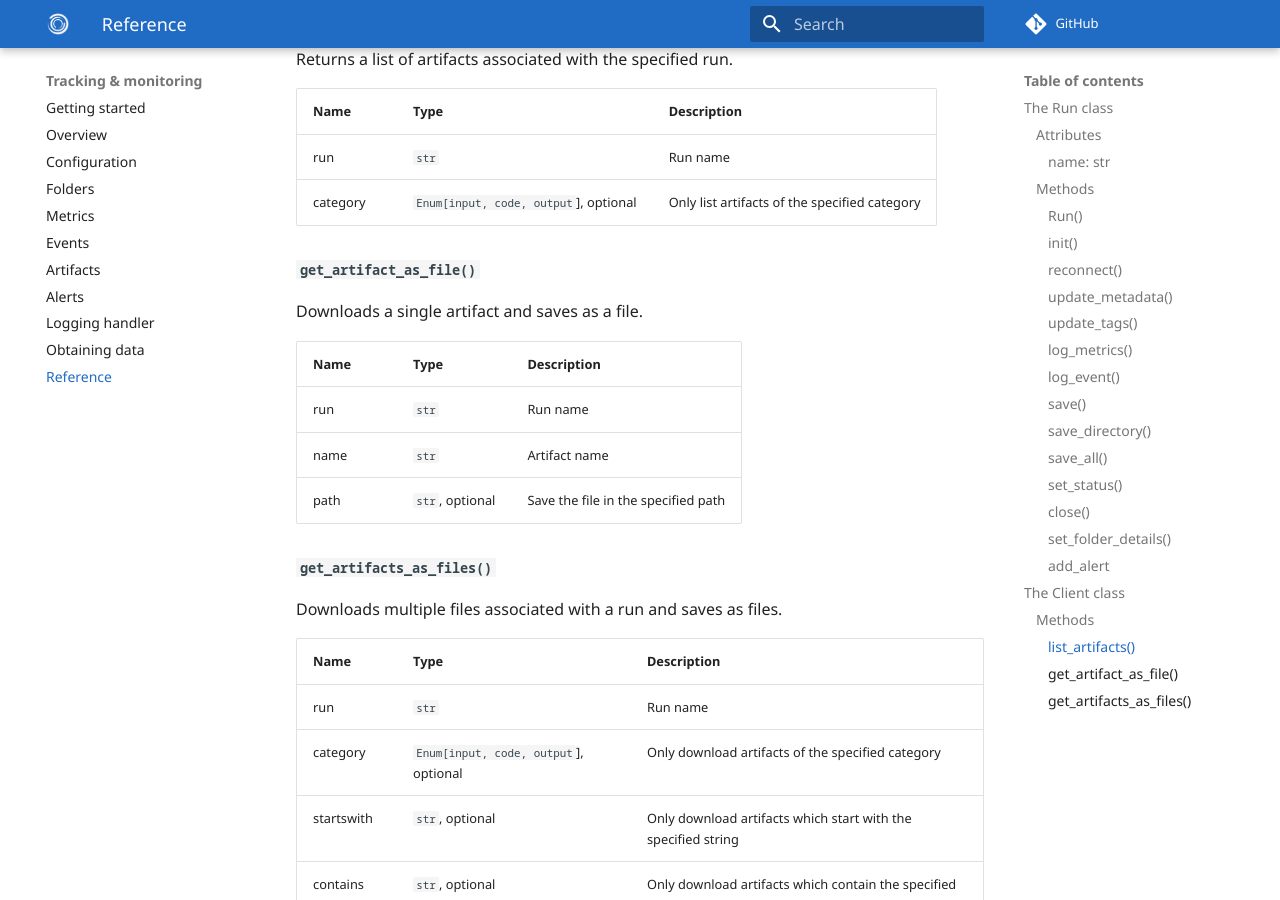
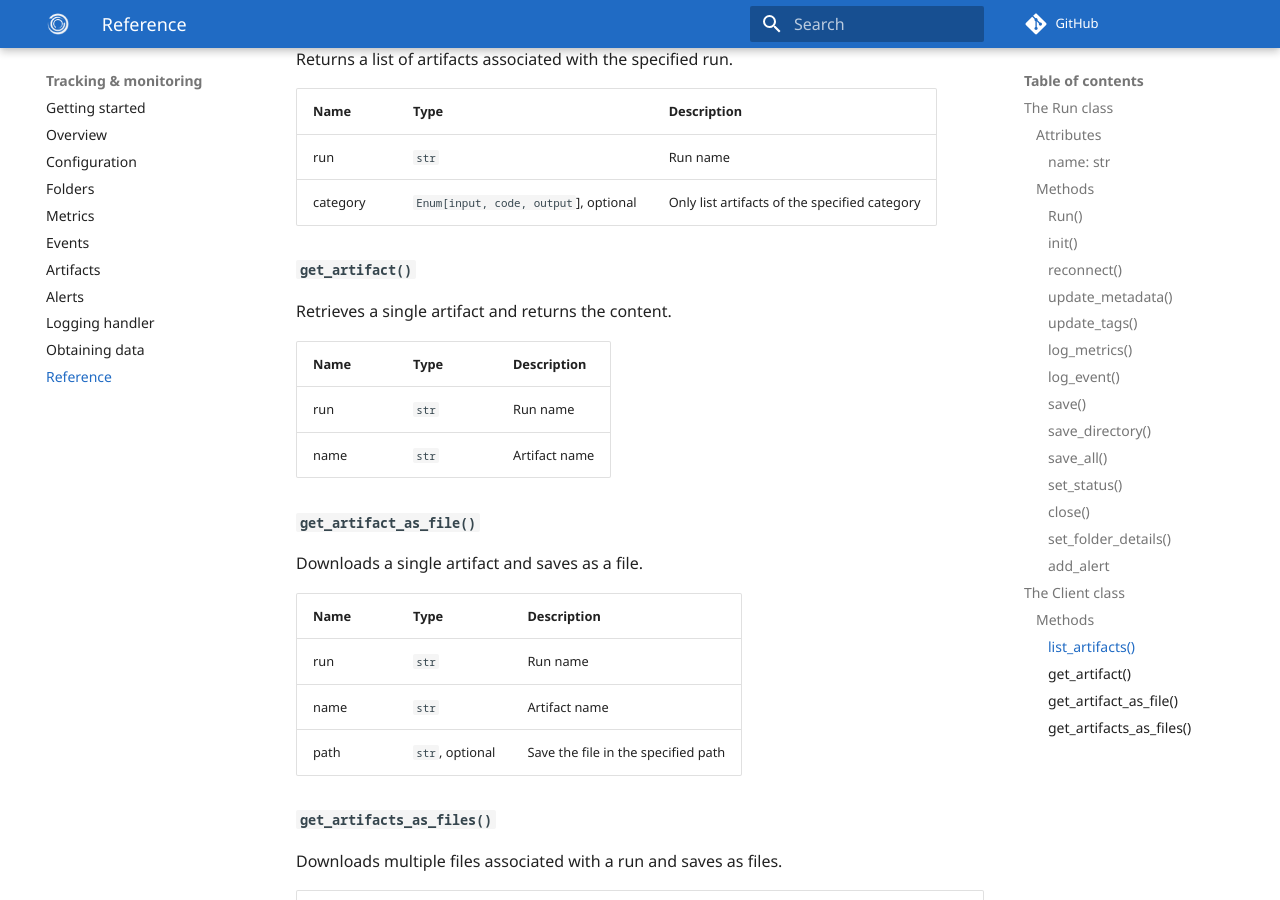
Before and after one commit to simvue-io/docs, an MkDocs documentation site: the page built from docs/python-client/reference.md, in a window 1280 px wide and 900 px high, scrolled down 5925 px. Built offline with MkDocs 1.6.1 and Material for MkDocs 9.7.7, drawn with Linux system fonts in a browser that asks for light colours.

Commit message:
Add get_artifact

```diff
--- a/docs/python-client/reference.md
+++ b/docs/python-client/reference.md
@@ -202,6 +202,15 @@ Returns a list of artifacts associated with the specified run.
 | run | `str` | Run name |
 | category | `Enum[input, code, output`], optional | Only list artifacts of the specified category |
 
+#### `get_artifact()`
+
+Retrieves a single artifact and returns the content.
+
+| Name  | Type | Description |
+| ----- | ---- | ----------- |
+| run | `str` | Run name |
+| name | `str` | Artifact name |
+
 #### `get_artifact_as_file()`
 
 Downloads a single artifact and saves as a file.
```
